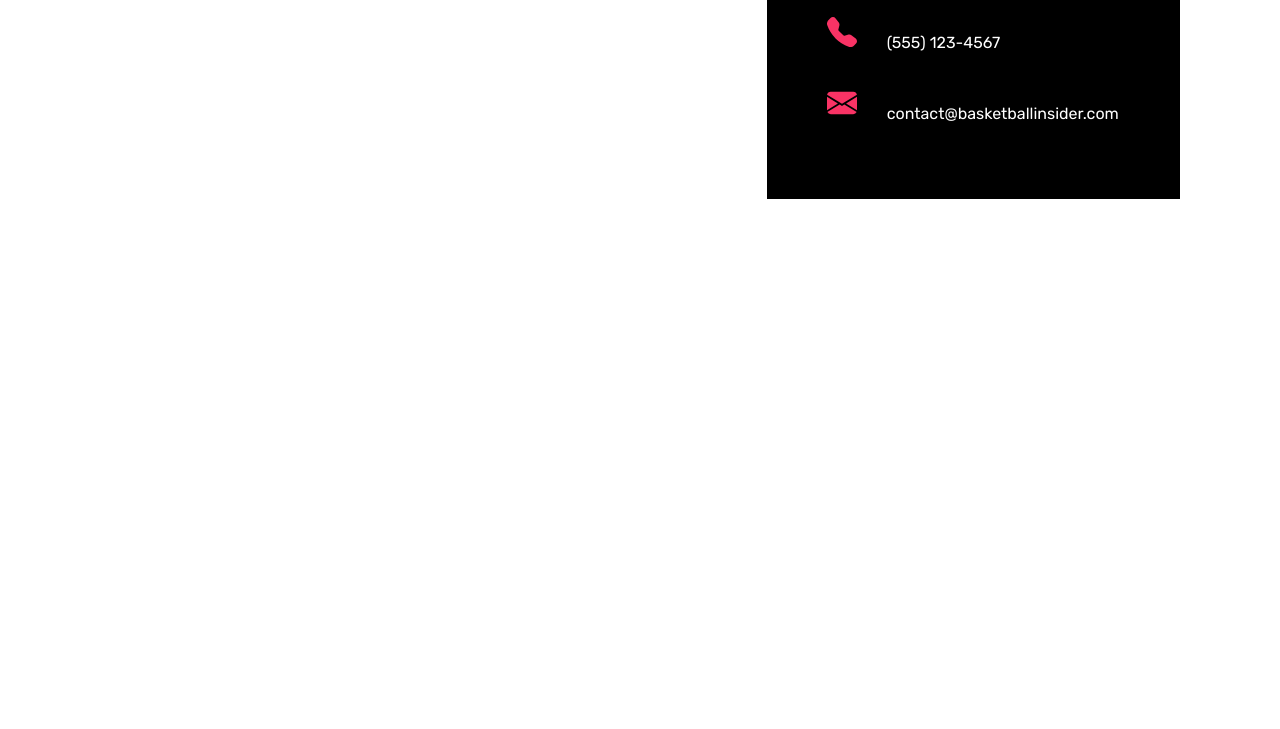
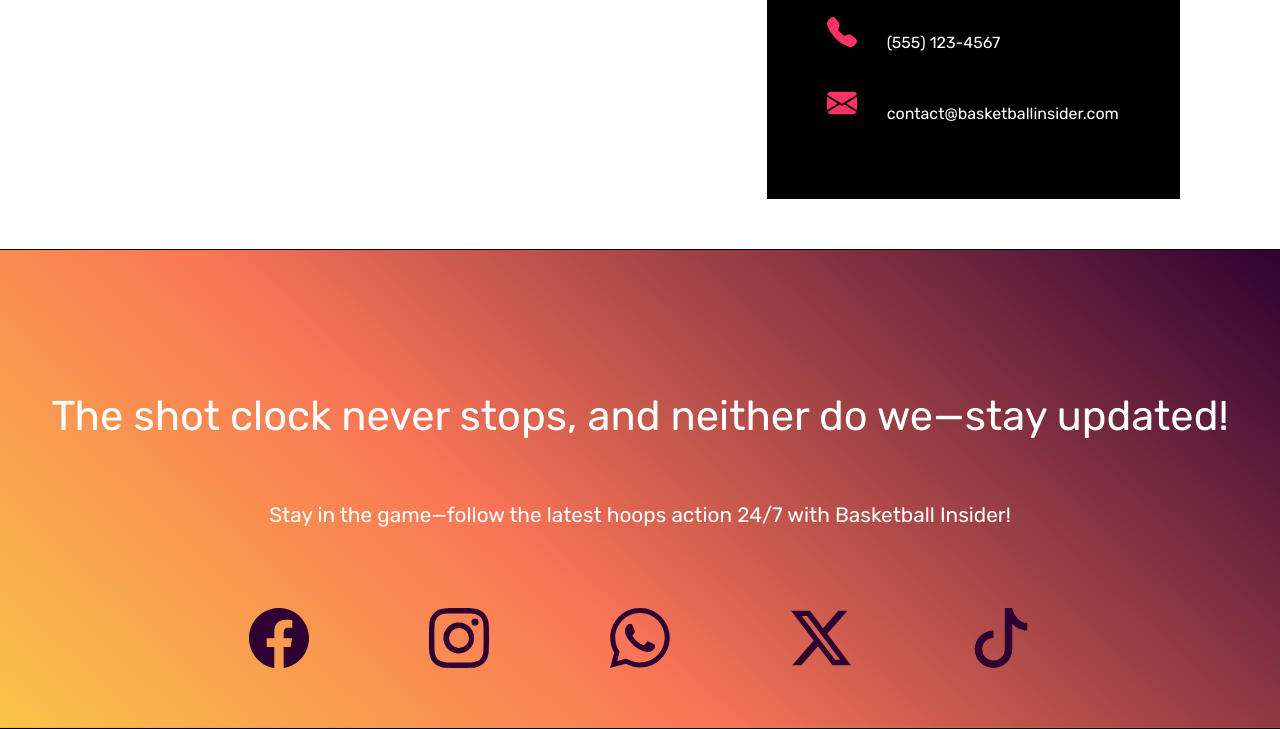
Before and after one commit to syntaxanne/basketball-website-project, a plain HTML site: page contact-page.html in a window 1280 px wide. Shown: the part 1030-1759 px from the top of the page. Before the commit the page ends 1279 px from the top, so only its background shows below. Drawn offline with Linux system fonts and the light colour scheme.

Commit message:
added footer to contact page

```diff
--- a/contact-page.html
+++ b/contact-page.html
@@ -101,6 +101,49 @@
         </div>
     </section>
 
+    <!-- Footer section -->
+    <footer class="bg-gradient footer-statements">
+        <!-- Footer text -->
+        <div class="footer-statements">
+            <p id="footer-statement-1">The shot clock never stops, and neither do we—stay updated!</p>
+            <p id="footer-statement-2">Stay in the game—follow the latest hoops action 24/7 with Basketball Insider!</p>
+        </div>
+        <!-- Footer icons -->
+        <div class="footer-icons">
+            <a href="./contact-page.html">
+                <!-- Image shows when not hovering -->
+                <img class="non-hover-img" src="./src/media/icons/facebook.svg" alt="purple-facebook-icon" />
+                <!-- Image shows when hovering -->
+                <img class="hover-img" src="./src/media/icons/facebook-hovered.svg" alt="green-facebook-icons">
+            </a>
+            <a href="./contact-page.html">
+                <!-- Image shows when not hovering -->
+                <img class="non-hover-img" src="./src/media/icons/instagram.svg" alt="purple-instagram-icon" />
+                <!-- Image shows when hovering -->
+                <img class="hover-img" src="./src/media/icons/instagram-hovered.svg" alt="green-instagram-icon" />
+            </a>
+            <a href="./contact-page.html">
+                <!-- Image shows when not hovering -->
+                <img class="non-hover-img" src="./src/media/icons/whatsapp.svg" alt="purple-whatsapp-icon" />
+                <!-- Image shows when hovering -->
+                <img class="hover-img" src="./src/media/icons/whatsapp-hovered.svg" alt="green-whatsapp-icon" />
+            </a>
+            <a href="./contact-page.html">
+                <!-- Image shows when not hovering -->
+                <img class="non-hover-img" src="./src/media/icons/twitter-x.svg" alt="purple-twitter-x-icon" />
+                <!-- Image shows when hovering -->
+                <img class="hover-img" src="./src/media/icons/twitter-x-hovered.svg" alt="green-twitter-x-icon" />
+            </a>
+            <a href="./contact-page.html">
+                <!-- Image shows when not hovering -->
+                <img class="non-hover-img" src="./src/media/icons/tiktok.svg" alt="purple-tiktok-icon" />
+                <!-- Image shows when hovering -->
+                <img class="hover-img" src="./src/media/icons/tiktok-hovered.svg" alt="green-tiktok-icon" />
+            </a>
+        </div>
+    </footer>
+    <!-- End of Footer section -->
+
 </body>
 
 </html>
```
